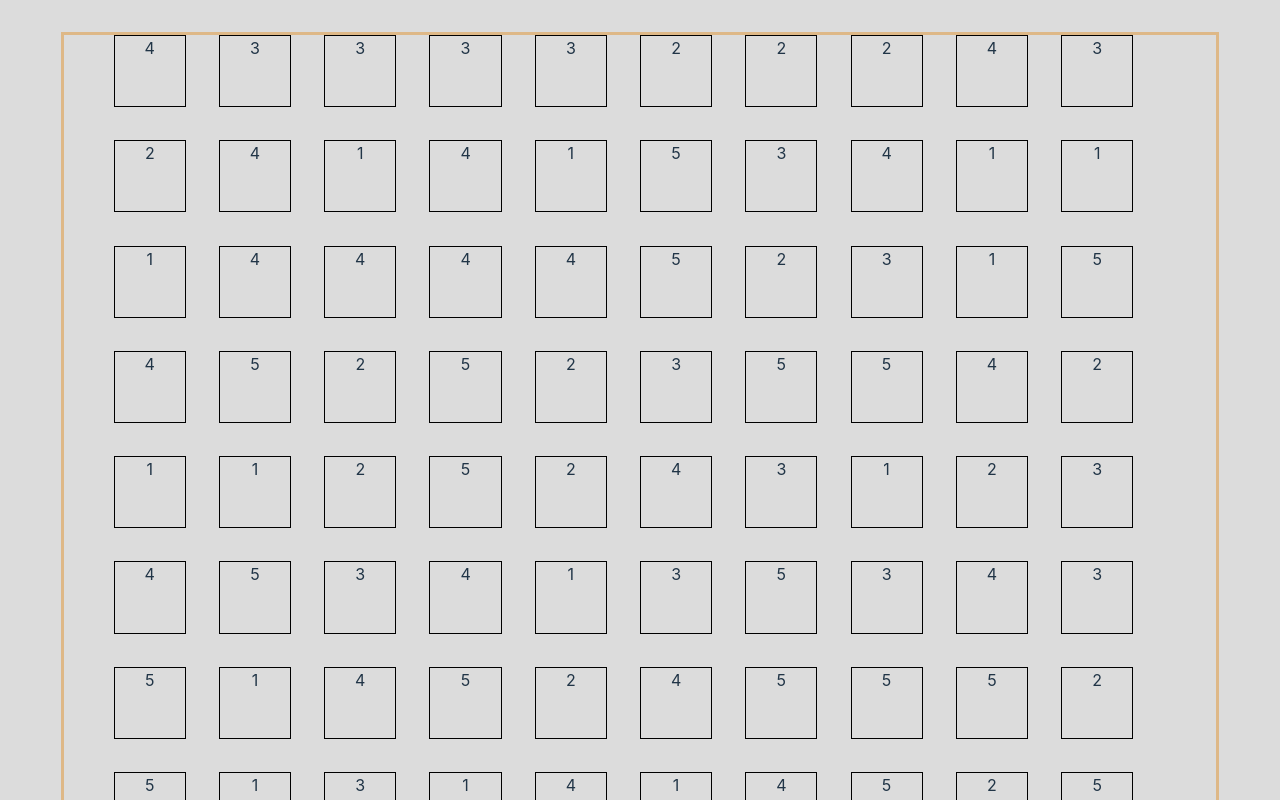
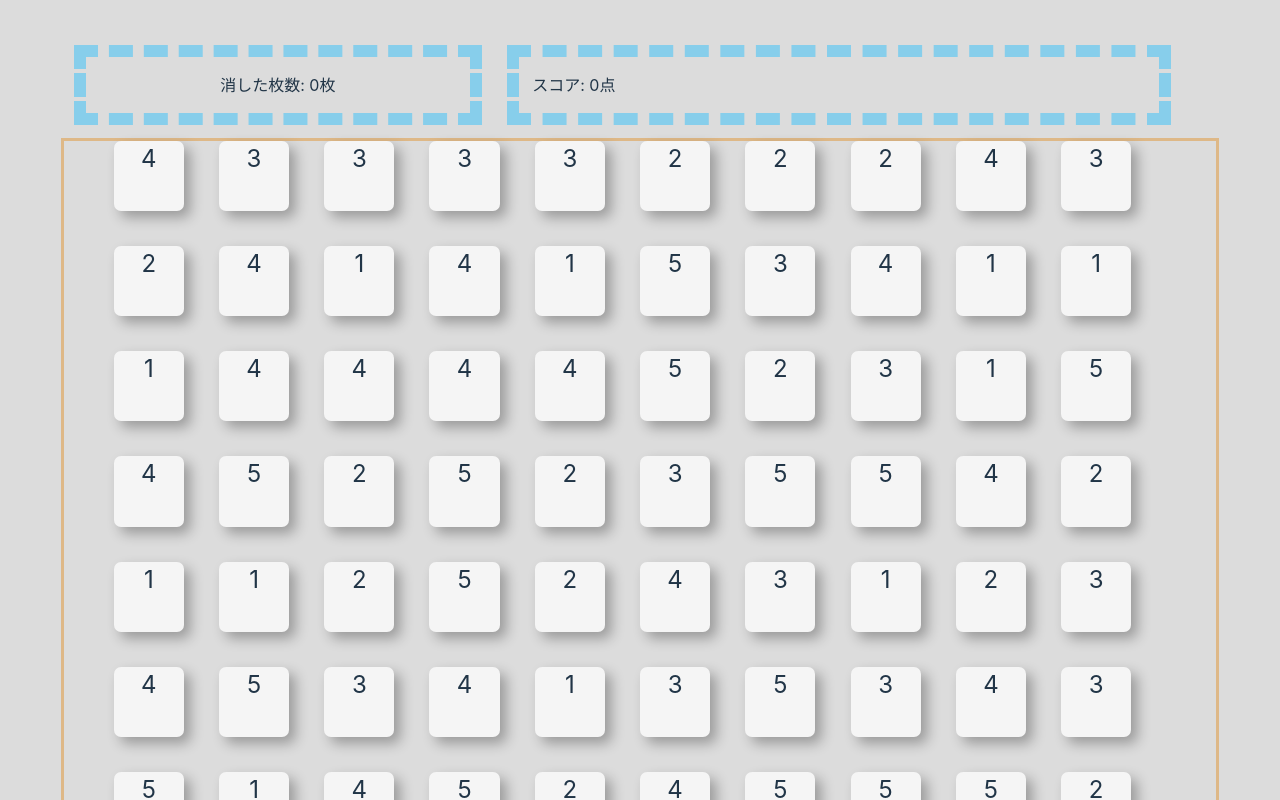
Before and after one commit to YutakaNagai/drag10, a Vue app: page / in a window 1280 px wide. Shown: the top 800 px of the page. Built offline with nearby package versions, Linux system fonts and the light colour scheme.

Commit message:
スコアの追加

```diff
--- a/src/App.vue
+++ b/src/App.vue
@@ -76,6 +76,14 @@ const dragEnd = (e) => {
       const card = selectedCards[i]
       card.style.opacity = "0"
     }
+    erased.value += selectedCards.length
+
+    // 一度に消した枚数 - 2 をボーナスとしてスコアに加算
+    bonus.value = selectedCards.length - 2
+    score.value += selectedCards.length + bonus.value
+    window.setTimeout(() => {
+      bonus.value = 0
+    }, 2000)
   }
 
   document.onmousemove = null
@@ -109,6 +117,10 @@ const state = reactive({
 
 const size = ref(0)
 const outerRef = ref(null)
+let erased = ref(0)
+let score = ref(0)
+let bonus = ref(0)
+
 onMounted(() => {
   const outerDom = outerRef.value
   const outerRect = outerDom.getBoundingClientRect()
@@ -119,6 +131,19 @@ onMounted(() => {
 </script>
 
 <template>
+  <div class="text_block">
+    <div class="erase_block">
+      <span class="score_text">消した枚数: {{ erased }}枚</span>
+    </div>
+    <div class="score_block">
+      <span class="score_text">スコア: {{ score }}点</span>
+      <transition name="bonus">
+        <div v-if="bonus !== 0" class="bonus_text">
+          <span>同時消しボーナス +{{ bonus }}点</span>
+        </div>
+      </transition>
+    </div>
+  </div>
   <div id="outer" class="outer" ref="outerRef">
     <!-- ドラッグ時の矩形 -->
     <div id="rect"></div>
@@ -153,13 +178,71 @@ onMounted(() => {
 }
 
 .number_card {
-  border: 1px solid black;
-  /* display: inline-block; */
   display: flex;
   justify-content: center;
-  /* position: absolute; */
+  border-radius: 10%;
+  background: whitesmoke;
   top: 50%;
+  box-shadow: 0.5svw 0.5svw 1svw 0svw rgba(0, 0, 0, 0.3);
+  font-size: 1.5rem;
 }
+
+.text_block {
+  display: flex;
+}
+
+.erase_block {
+  margin: 1svw;
+  width: 30svw;
+  height: 3.5rem;
+  border: 1svw dashed skyblue;
+  line-height: 3.5rem;
+}
+
+.score_block {
+  display: flex;
+  margin: 1svw;
+  width: 50svw;
+  height: 3.5rem;
+  border: 1svw dashed skyblue;
+  line-height: 3.5rem;
+  justify-content: flex-start;
+}
+
+.score_text {
+  margin: auto 1svw;
+}
+
+.bonus_text {
+  margin: auto 1svw;
+  color: goldenrod;
+}
+
+/* 表示時の状態 */
+.bonus-enter-from {
+  opacity: 0;
+}
+/* 表示時のアクティブ状態 */
+.bonus-enter-active {
+  transition: all 1s;
+}
+/* 表示時の終了状態 */
+.bonus-enter-to {
+  opacity: 1;
+}
+/* 非表示時の状態 */
+.bonus-leave-from {
+  opacity: 1;
+}
+/* 非表示時のアクティブ状態 */
+.bonus-leave-active {
+  transition: all .5s;
+}
+/* 非表示時の終了状態 */
+.bonus-leave-to {
+  opacity: 0;
+}
+
 
 div#rect{
 display:none;
--- a/src/style.css
+++ b/src/style.css
@@ -29,6 +29,15 @@ body {
   min-width: 320px;
   min-height: 100vh;
   background-color: gainsboro;
+
+  /* ドラッグ禁止 */
+  user-select:none;
+  -webkit-user-select:none;
+  -ms-user-select: none;
+  -moz-user-select:none;
+  -khtml-user-select:none;
+  -webkit-user-drag:none;
+  -khtml-user-drag:none;
 }
 
 h1 {
```
